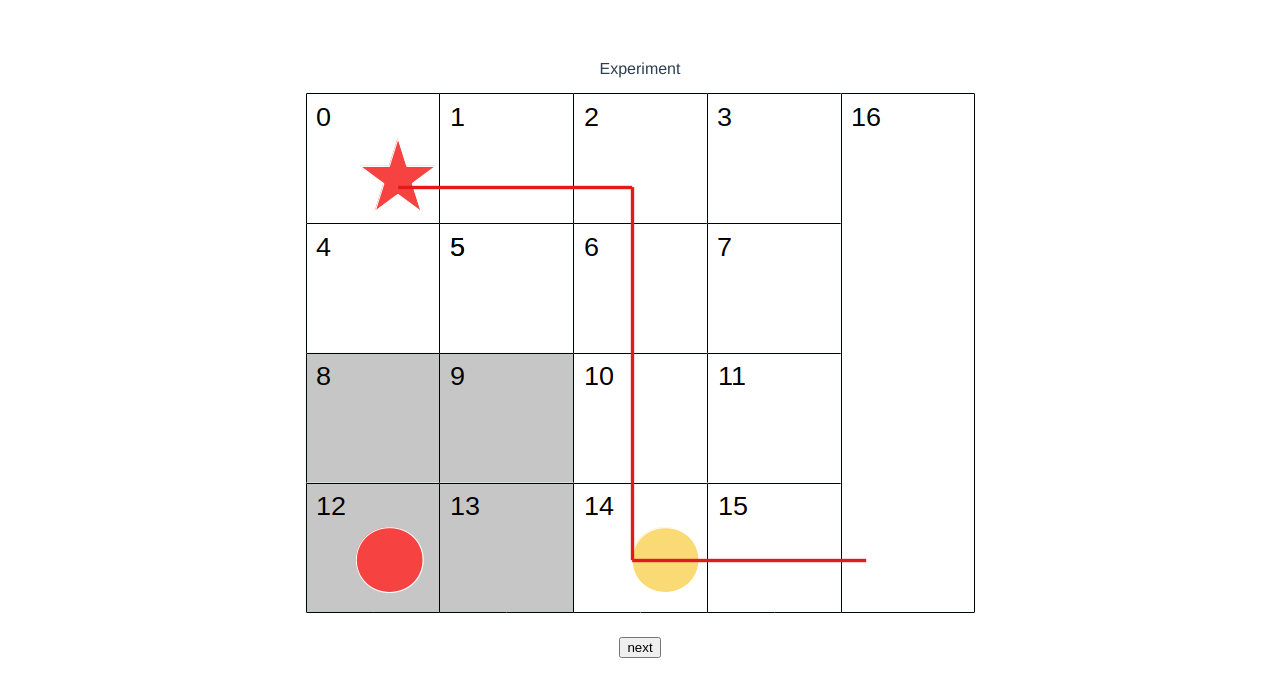
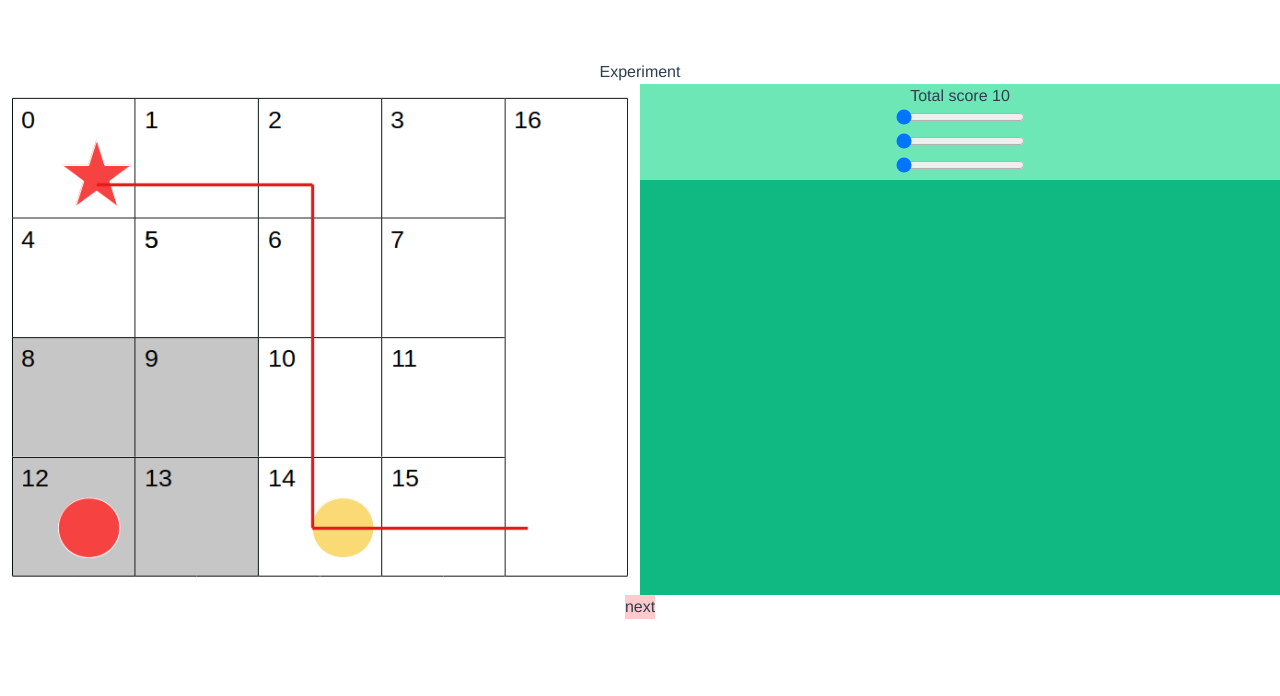
Before and after one commit to mlltn/bob_in_maze, a Vue app: page / in a window 1280 px wide. Shown: the top 696 px of the page. Built offline with nearby package versions, Linux system fonts and the light colour scheme.

Commit message:
tailwind settings and placeholder components

```diff
--- a/package.json
+++ b/package.json
@@ -8,7 +8,10 @@
     "lint": "vue-cli-service lint"
   },
   "dependencies": {
+    "autoprefixer": "^9.8.6",
     "core-js": "^3.6.5",
+    "postcss": "^7.0.35",
+    "tailwindcss": "npm:@tailwindcss/postcss7-compat@^2.1.2",
     "vue": "^2.6.11"
   },
   "devDependencies": {
--- /dev/null
+++ b/postcss.config.js
@@ -0,0 +1,11 @@
+module.exports = {
+
+    plugins: {
+
+      tailwindcss: {},
+
+      autoprefixer: {},
+
+    },
+
+  }
--- a/src/components/Experiment.vue
+++ b/src/components/Experiment.vue
@@ -1,24 +1,31 @@
 <template>
-<div>
   <div>
-      Experiment
+    <div>Experiment</div>
+    <div>
+      <div class="flex">
+        <div id="pictureFrame" class="flex-1 bg-black">
+          <img src="./../assets/material/Stimulus9-1.png" />
+        </div>
+        <div class="flex-1 bg-green-500">
+          <SliderMenu />
+        </div>
+      </div>
+      <div>
+        <button class="bg-red-200">next</button>
+      </div>
+    </div>
   </div>
-
-  <div>
-      <img src="./../assets/material/Stimulus9-1.png">
-  </div>
-  <div>
-      <button>next</button>
-  </div>
-</div>
 </template>
 
 <script>
+import SliderMenu from "./SliderMenu.vue";
+
 export default {
-
-}
+  components: {
+    SliderMenu,
+  },
+};
 </script>
 
 <style>
-
 </style>
--- a/src/components/HelloWorld.vue
+++ b/src/components/HelloWorld.vue
@@ -2,41 +2,97 @@
   <div class="hello">
     <h1>{{ msg }}</h1>
     <p>
-      For a guide and recipes on how to configure / customize this project,<br>
+      For a guide and recipes on how to configure / customize this project,<br />
       check out the
-      <a href="https://cli.vuejs.org" target="_blank" rel="noopener">vue-cli documentation</a>.
+      <a href="https://cli.vuejs.org" target="_blank" rel="noopener"
+        >vue-cli documentation</a
+      >.
     </p>
     <h3>Installed CLI Plugins</h3>
     <ul>
-      <li><a href="https://github.com/vuejs/vue-cli/tree/dev/packages/%40vue/cli-plugin-babel" target="_blank" rel="noopener">babel</a></li>
-      <li><a href="https://github.com/vuejs/vue-cli/tree/dev/packages/%40vue/cli-plugin-eslint" target="_blank" rel="noopener">eslint</a></li>
+      <li>
+        <a
+          href="https://github.com/vuejs/vue-cli/tree/dev/packages/%40vue/cli-plugin-babel"
+          target="_blank"
+          rel="noopener"
+          >babel</a
+        >
+      </li>
+      <li>
+        <a
+          href="https://github.com/vuejs/vue-cli/tree/dev/packages/%40vue/cli-plugin-eslint"
+          target="_blank"
+          rel="noopener"
+          >eslint</a
+        >
+      </li>
     </ul>
     <h3>Essential Links</h3>
     <ul>
-      <li><a href="https://vuejs.org" target="_blank" rel="noopener">Core Docs</a></li>
-      <li><a href="https://forum.vuejs.org" target="_blank" rel="noopener">Forum</a></li>
-      <li><a href="https://chat.vuejs.org" target="_blank" rel="noopener">Community Chat</a></li>
-      <li><a href="https://twitter.com/vuejs" target="_blank" rel="noopener">Twitter</a></li>
-      <li><a href="https://news.vuejs.org" target="_blank" rel="noopener">News</a></li>
+      <li>
+        <a href="https://vuejs.org" target="_blank" rel="noopener">Core Docs</a>
+      </li>
+      <li>
+        <a href="https://forum.vuejs.org" target="_blank" rel="noopener"
+          >Forum</a
+        >
+      </li>
+      <li>
+        <a href="https://chat.vuejs.org" target="_blank" rel="noopener"
+          >Community Chat</a
+        >
+      </li>
+      <li>
+        <a href="https://twitter.com/vuejs" target="_blank" rel="noopener"
+          >Twitter</a
+        >
+      </li>
+      <li>
+        <a href="https://news.vuejs.org" target="_blank" rel="noopener">News</a>
+      </li>
     </ul>
     <h3>Ecosystem</h3>
     <ul>
-      <li><a href="https://router.vuejs.org" target="_blank" rel="noopener">vue-router</a></li>
-      <li><a href="https://vuex.vuejs.org" target="_blank" rel="noopener">vuex</a></li>
-      <li><a href="https://github.com/vuejs/vue-devtools#vue-devtools" target="_blank" rel="noopener">vue-devtools</a></li>
-      <li><a href="https://vue-loader.vuejs.org" target="_blank" rel="noopener">vue-loader</a></li>
-      <li><a href="https://github.com/vuejs/awesome-vue" target="_blank" rel="noopener">awesome-vue</a></li>
+      <li>
+        <a href="https://router.vuejs.org" target="_blank" rel="noopener"
+          >vue-router</a
+        >
+      </li>
+      <li>
+        <a href="https://vuex.vuejs.org" target="_blank" rel="noopener">vuex</a>
+      </li>
+      <li>
+        <a
+          href="https://github.com/vuejs/vue-devtools#vue-devtools"
+          target="_blank"
+          rel="noopener"
+          >vue-devtools</a
+        >
+      </li>
+      <li>
+        <a href="https://vue-loader.vuejs.org" target="_blank" rel="noopener"
+          >vue-loader</a
+        >
+      </li>
+      <li>
+        <a
+          href="https://github.com/vuejs/awesome-vue"
+          target="_blank"
+          rel="noopener"
+          >awesome-vue</a
+        >
+      </li>
     </ul>
   </div>
 </template>
 
 <script>
 export default {
-  name: 'HelloWorld',
+  name: "HelloWorld",
   props: {
-    msg: String
-  }
-}
+    msg: String,
+  },
+};
 </script>
 
 <!-- Add "scoped" attribute to limit CSS to this component only -->
--- /dev/null
+++ b/src/components/SliderMenu.vue
@@ -0,0 +1,42 @@
+<template>
+  <div id="slider-menu" class="bg-green-300">
+    <div>Total score 10</div>
+    <div>
+      <input
+        type="range"
+        min="1"
+        max="100"
+        value="0"
+        class="slider"
+        id="firstSlider"
+      />
+    </div>
+    <div>
+      <input
+        type="range"
+        min="1"
+        max="100"
+        value="0"
+        class="slider"
+        id="secondSlider"
+      />
+    </div>
+    <div>
+      <input
+        type="range"
+        min="1"
+        max="100"
+        value="0"
+        class="slider"
+        id="thirdSlider"
+      />
+    </div>
+  </div>
+</template>
+
+<script>
+export default {};
+</script>
+
+<style>
+</style>
--- /dev/null
+++ b/src/index.css
@@ -0,0 +1,5 @@
+@tailwind base;
+
+@tailwind components;
+
+@tailwind utilities;
--- a/src/main.js
+++ b/src/main.js
@@ -1,5 +1,6 @@
 import Vue from 'vue'
 import App from './App.vue'
+import './index.css'
 
 Vue.config.productionTip = false
 
--- /dev/null
+++ b/tailwind.config.js
@@ -0,0 +1,22 @@
+
+module.exports = {
+
+    purge: ['./index.html', './src/**/*.{vue,js,ts,jsx,tsx}'],
+
+    darkMode: false,
+
+    theme: {
+
+      extend: {},
+
+    },
+
+    variants: {
+
+      extend: {},
+
+    },
+
+    plugins: [],
+
+  }
```
Also changed, not shown: 1 other file (tests, documents, lock files or other folders).
